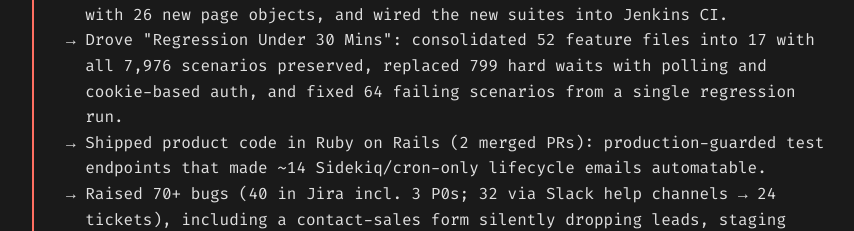
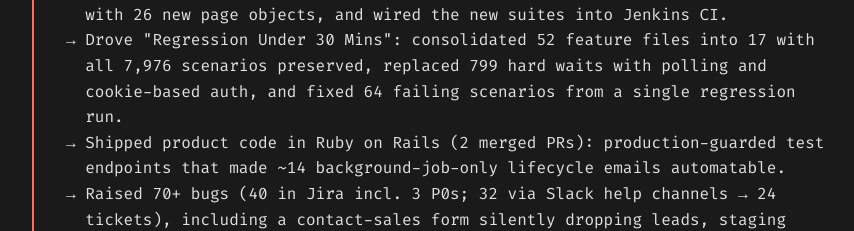
Before and after one commit to Tameemahmedd/tameemmulla-portfolio, a React (Vite) app: page / in a window 1280 px wide. Shown: the part 1748-1979 px from the top of the page, without its empty margins (208-1062 px from the left). Built offline with nearby package versions, Linux system fonts and the light colour scheme.

Commit message:
Remove React, Redis, Sidekiq and Salesforce from skills

```diff
--- a/src/components/About.jsx
+++ b/src/components/About.jsx
@@ -5,7 +5,7 @@ const About = () => (
     <h2>ABOUT ME</h2>
     <p className="tagline">CODE. EAT. SLEEP. REPEAT.</p>
     <p className="summary">
-      Software Development Engineer in Test with 2+ years of experience automating and certifying revenue-critical, full-stack products. At BrowserStack I build Playwright and Nightwatch.js automation for checkout, pricing, contact-sales and lead-capture flows, drive the Nightwatch → Playwright migration, and trace bugs to the root cause in Rails and React code. At Cisco (Splunk AppDynamics), I redesigned a test framework that raised the pass rate from 65% to 96%.
+      Software Development Engineer in Test with 2+ years of experience automating and certifying revenue-critical, full-stack products. At BrowserStack I build Playwright and Nightwatch.js automation for checkout, pricing, contact-sales and lead-capture flows, drive the Nightwatch → Playwright migration, and trace bugs to the root cause in Rails code. At Cisco (Splunk AppDynamics), I redesigned a test framework that raised the pass rate from 65% to 96%.
     </p>
   </section>
 );
--- a/src/components/Experience.jsx
+++ b/src/components/Experience.jsx
@@ -14,7 +14,7 @@ const Experience = () => (
             <li>Closed automation coverage gaps across 11 Growth modules, all merged: Contact Sales / Book-a-Demo form (form → Salesforce lead → RevenueHero booking), Checkout, Pricing Page, Webinars (90% → 100%), Pipe CTA leads (11/12), Abandoned-lead capture, Lifecycle Emailers (48/52), Speedboat touchpoints & intro modals (124/150), Hello Bar (33% → 100%) and Free Product Access.</li>
             <li>Migrated ~160+ test cases from Nightwatch to Playwright (V3 checkout flows, redirection, V4.2 switch-to-annual across all products, App Live intro modal) with 26 new page objects, and wired the new suites into Jenkins CI.</li>
             <li>Drove "Regression Under 30 Mins": consolidated 52 feature files into 17 with all 7,976 scenarios preserved, replaced 799 hard waits with polling and cookie-based auth, and fixed 64 failing scenarios from a single regression run.</li>
-            <li>Shipped product code in Ruby on Rails (2 merged PRs): production-guarded test endpoints that made ~14 Sidekiq/cron-only lifecycle emails automatable.</li>
+            <li>Shipped product code in Ruby on Rails (2 merged PRs): production-guarded test endpoints that made ~14 background-job-only lifecycle emails automatable.</li>
             <li>Raised 70+ bugs (40 in Jira incl. 3 P0s; 32 via Slack help channels → 24 tickets), including a contact-sales form silently dropping leads, staging traffic creating real production leads, and a paywall downgrade firing after the 5th failed payment instead of the 2nd.</li>
             <li>QA Owner for 7 P0 and 11 P1 online-sales features: paywall unlock rules, pricing-page experiments, contact-lead drop mitigation, Freshchat corporate-email validation and Test Management pricing updates.</li>
             <li>Deploy SPOC for 17 production deploy queues: caught and reverted a PR that broke a production build, called a pricing-page rollback, and blocked 5 unready PRs.</li>
--- a/src/components/Skills.jsx
+++ b/src/components/Skills.jsx
@@ -1,6 +1,6 @@
 import React, { useRef, useState, useEffect } from 'react';
 
-const skills = [ "JavaScript (Node.js)", "Playwright", "Nightwatch.js", "Cucumber BDD", "Percy", "Ruby on Rails", "React", "Redis", "Sidekiq", "Salesforce", "Claude Code", "Java", "Basic SQL", "Basic Python", "TestNG", "Apache JMeter", "API Testing", "Spring Boot", "Spring Data JPA", "JUnit", "Apache Kafka", "Postman", "Maven", "JIRA", "Git", "GitHub", "Jenkins", "TeamCity", "HTML", "CSS", "MySQL", "Linux", "AWS", "Docker", "Ansible", "Splunk AppDynamics" ];
+const skills = [ "JavaScript (Node.js)", "Playwright", "Nightwatch.js", "Cucumber BDD", "Percy", "Ruby on Rails", "Claude Code", "Java", "Basic SQL", "Basic Python", "TestNG", "Apache JMeter", "API Testing", "Spring Boot", "Spring Data JPA", "JUnit", "Apache Kafka", "Postman", "Maven", "JIRA", "Git", "GitHub", "Jenkins", "TeamCity", "HTML", "CSS", "MySQL", "Linux", "AWS", "Docker", "Ansible", "Splunk AppDynamics" ];
 
 const AUTO_SCROLL_SPEED = 0.5;
 const HOVER_SCROLL_SPEED = 3;
```
